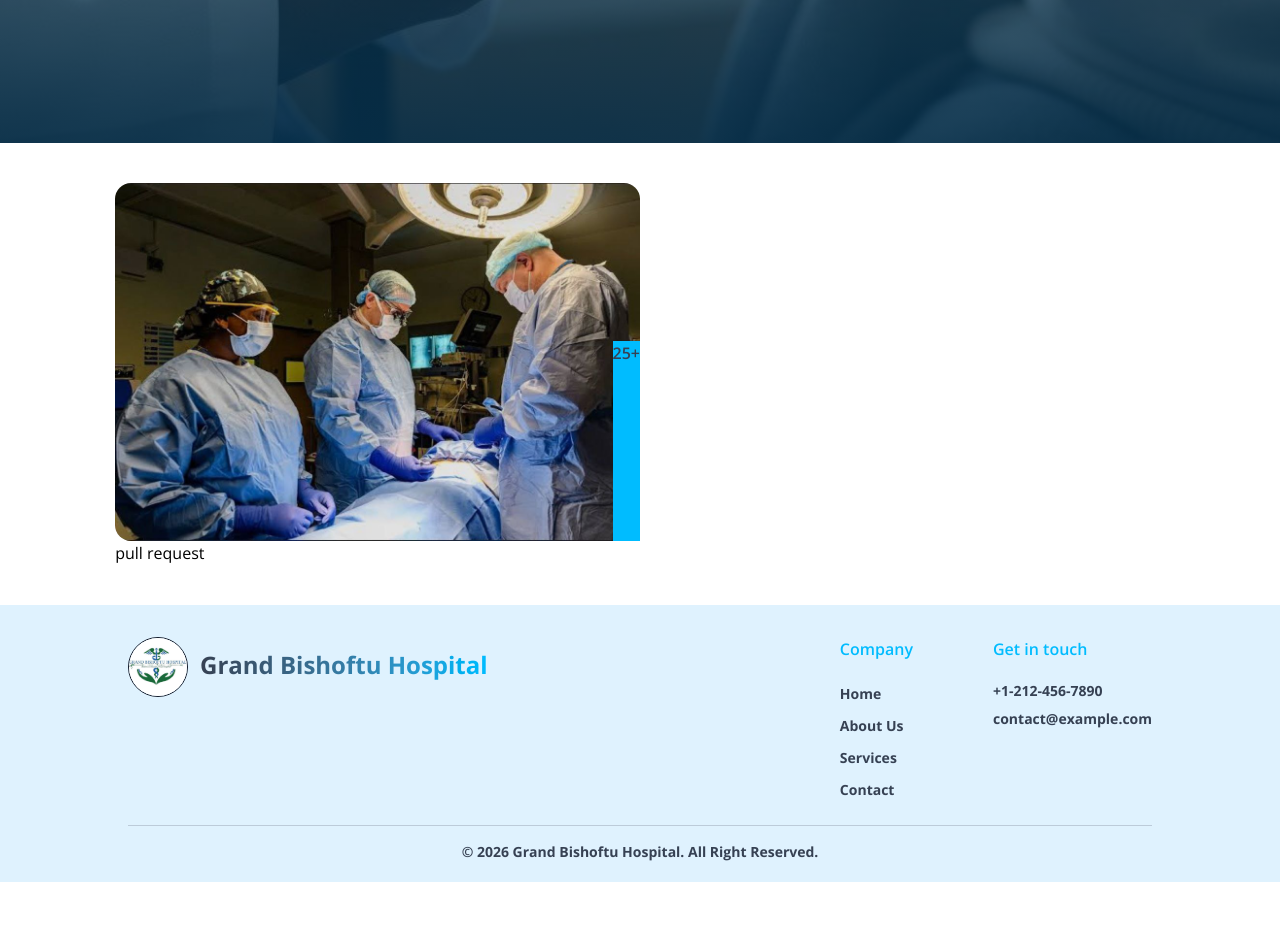
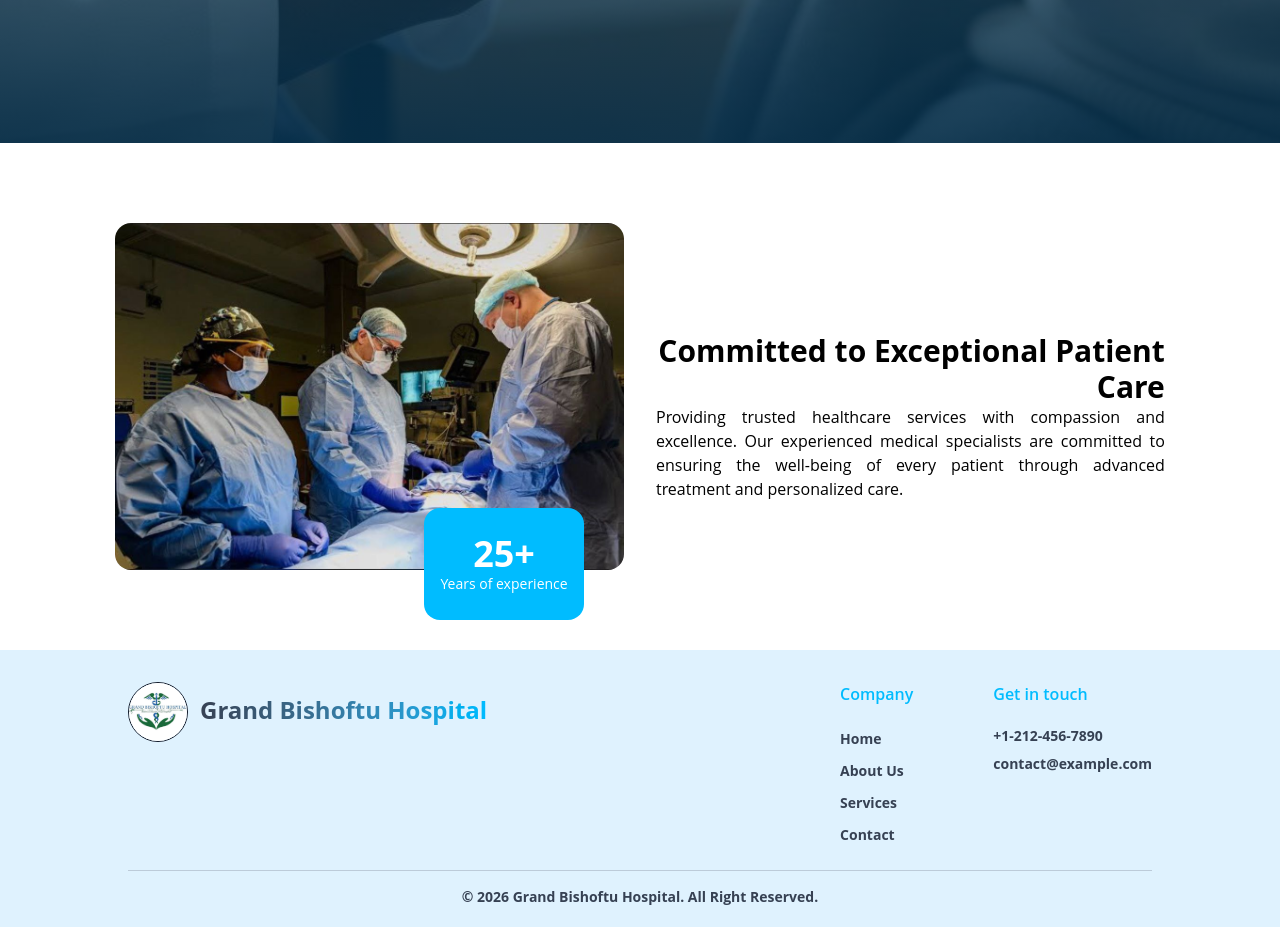
Before and after one commit to Tsedniya/Grand_Bishoftu_Hospital, a React (Vite) app in the folder myapp/: page / in a window 1280 px wide. Shown: the part 657-1584 px from the top of the page. Before the commit the page ends 1539 px from the top, so only its background shows below. Built offline with nearby package versions, Linux system fonts and the light colour scheme.

Commit message:
frontend:homeone

```diff
--- a/myapp/index.html
+++ b/myapp/index.html
@@ -5,7 +5,7 @@
     <link rel="icon" type="image/svg+xml" href="/vite.svg" />
     <meta name="viewport" content="width=device-width, initial-scale=1.0" />
     <title>Grand Bishoftu Hospital</title>
-    <link href="https://fonts.googleapis.com/css2?family=Open+Sans:wght@300;400;600;700&display=swap" rel="stylesheet">
+    <link href="https://fonts.googleapis.com/css2?family=Inter:wght@400;500;600&family=Poppins:wght@400;600;700&display=swap" rel="stylesheet">
   </head>
   <body>
     <div id="root"></div>
--- a/myapp/src/components/Homeone.jsx
+++ b/myapp/src/components/Homeone.jsx
@@ -3,21 +3,39 @@ import opration from '../assets/opration.jpg'
 
 const Homeone = () => {
   return (
-    <div className='px-4 sm:px-[5vw] md:px-[7vw] lg:px-[9vw] my-10 ' >
-        {/*Left*/}
-        <div className='relative w-full sm:w-1/2 flex items-center justify-center py-10 sm:py-0'>
-           <img className='rounded-2xl' src={opration} alt=""/>
-           <div className='absolute right-0 bottom-0 bg-sky-400 z-50 h-50 text-gray-700 font-semibold'>
-             <p>25+</p>
-           </div>
+    <div className="flex flex-col sm:flex-row items-center justify-between px-4 sm:px-[5vw] md:px-[7vw] lg:px-[9vw] gap-8">
+
+      {/* Image + overlay */}
+      <div className="relative w-full sm:w-1/2 flex items-center justify-center py-10 sm:py-0 my-20 ">
+        <img
+          className="rounded-2xl w-full max-w-xl object-cover relative z-0"
+          src={opration}
+          alt=""
+        />
+        <div
+          className="absolute bottom-[-50px] right-10
+                     h-28 w-40
+                     flex items-center justify-center
+                     rounded-2xl text-sm bg-sky-400 text-white z-50"
+        >
+          <div className="flex flex-col items-center justify-center">
+            <p className="font-bold text-4xl">25+</p>
+            <p>Years of experience</p>
+          </div>
         </div>
+      </div>
 
+      {/* Text heading */}
+      <div className="w-full sm:w-1/2 text-left sm:text-right mt-10">
+        <h1 className="text-3xl font-bold">
+          Committed to Exceptional Patient Care
+        </h1>
+        <p className='text-justify'>Providing trusted healthcare services with compassion and excellence. Our experienced medical specialists are committed to ensuring the well-being of every patient through advanced treatment and personalized care.
+          </p>
+      </div>
 
-        <div className='w-full sm:w-1/2'>
-                <p>pull request</p>
-        </div>
     </div>
   )
 }
 
-export default Homeone
+export default Homeone;
--- a/myapp/src/components/Navbar.jsx
+++ b/myapp/src/components/Navbar.jsx
@@ -44,7 +44,7 @@ const Navbar = () => {
 
 
       {/* Navbar Links (visible on larger screens) */}
-      <ul className="hidden md:flex gap-6 text-gray-700 font-medium">
+      <ul className="hidden md:flex gap-6 text-black font-medium">
         <NavLink to="/" className="hover:text-sky-400 hover:font-bold">Home</NavLink>
         <NavLink to="/about" className="hover:text-sky-400 hover:font-bold">About</NavLink>
         <NavLink to="/services" className="hover:text-sky-400 hover:font-bold">Services</NavLink>
--- a/myapp/src/components/TitleAbout.jsx
+++ b/myapp/src/components/TitleAbout.jsx
@@ -2,6 +2,7 @@ import React from 'react';
 import hospital from "../assets/hospital.jpg";
 import doctor from "../assets/doctor.jpg";
 import inside from "../assets/inside.jpg";
+import middle from "../assets/middle.jpg"
 
 const TitleAbout = ({ className = "" }) => {
   return (
@@ -62,7 +63,7 @@ const TitleAbout = ({ className = "" }) => {
             />
             <img
               className="border border-gray-500 rounded-2xl w-1/2 h-[230px] object-cover transition-transform duration-300 hover:scale-105"
-              src={inside}
+              src={middle}
               alt="Inside"
             />
           </div>
```
